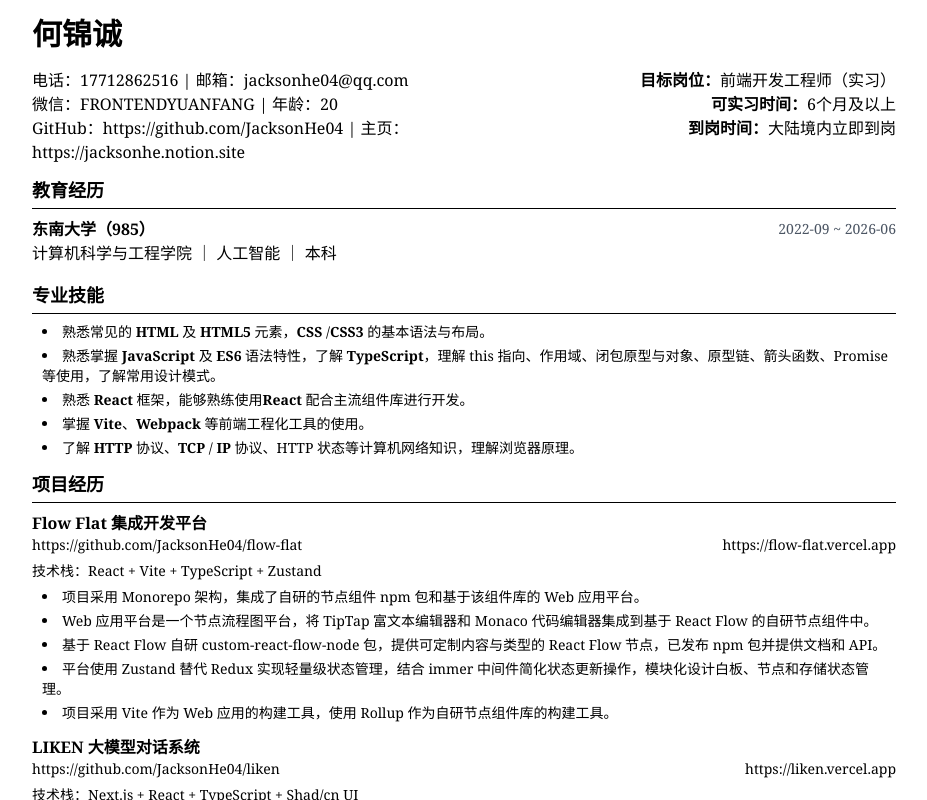
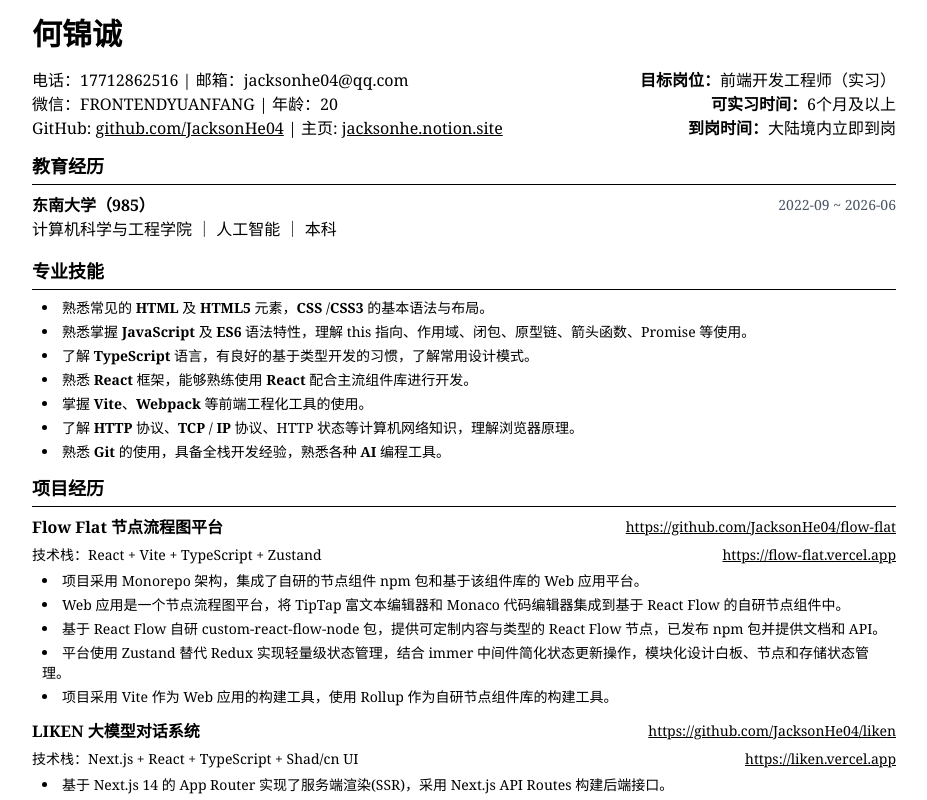
Before and after one commit to JacksonHe04/next-quick-resume, a Next.js app: page / in a window 1280 px wide. Shown: the top 800 px of the page, without its empty margins (176-1103 px from the left). Built offline with nearby package versions, Linux system fonts and the light colour scheme.

Commit message:
refactor(components): 优化组件样式和内容展示
更新Header组件链接样式并添加target属性
调整Projects组件布局和技术栈展示位置
精简Skills组件描述文本并添加新技能项
修改数据文件中的URL显示格式和项目描述

```diff
--- a/components/Header/data.json
+++ b/components/Header/data.json
@@ -6,11 +6,11 @@
     "wechat": "FRONTENDYUANFANG",
     "age": "20",
     "github": {
-      "text": "https://github.com/JacksonHe04",
+      "text": "github.com/JacksonHe04",
       "url": "https://github.com/JacksonHe04"
     },
     "homepage": {
-      "text": "https://jacksonhe.notion.site",
+      "text": "jacksonhe.notion.site",
       "url": "https://jacksonhe.notion.site"
     }
   },
--- a/components/Header/index.tsx
+++ b/components/Header/index.tsx
@@ -19,23 +19,26 @@ export default function Header() {
             <a
               href={`mailto:${contact.email}`}
               className="text-black no-underline"
+              target="_blank"
             >
               {contact.email}
             </a>
           </p>
           <p>微信：{contact.wechat} | 年龄：{contact.age}</p>
           <p>
-            GitHub：
+            GitHub:&nbsp;
             <a
               href={contact.github.url}
-              className="text-black no-underline"
+              className="text-black underline"
+              target="_blank"
             >
               {contact.github.text}
             </a>
-            &nbsp;| 主页：
+            &nbsp;| 主页:&nbsp;
             <a
               href={contact.homepage.url}
-              className="text-black no-underline"
+              className="text-black underline"
+              target="_blank"
             >
               {contact.homepage.text}
             </a>
--- a/components/Projects/data.json
+++ b/components/Projects/data.json
@@ -2,13 +2,13 @@
   "title": "项目经历",
   "items": [
     {
-      "name": "Flow Flat 集成开发平台",
+      "name": "Flow Flat 节点流程图平台",
       "github": "https://github.com/JacksonHe04/flow-flat",
       "demo": "https://flow-flat.vercel.app",
       "techStack": "React + Vite + TypeScript + Zustand",
       "features": [
         "项目采用 Monorepo 架构，集成了自研的节点组件 npm 包和基于该组件库的 Web 应用平台。",
-        "Web 应用平台是一个节点流程图平台，将 TipTap 富文本编辑器和 Monaco 代码编辑器集成到基于 React Flow 的自研节点组件中。",
+        "Web 应用是一个节点流程图平台，将 TipTap 富文本编辑器和 Monaco 代码编辑器集成到基于 React Flow 的自研节点组件中。",
         "基于 React Flow 自研 custom-react-flow-node 包，提供可定制内容与类型的 React Flow 节点，已发布 npm 包并提供文档和 API。",
         "平台使用 Zustand 替代 Redux 实现轻量级状态管理，结合 immer 中间件简化状态更新操作，模块化设计白板、节点和存储状态管理。",
         "项目采用 Vite 作为 Web 应用的构建工具，使用 Rollup 作为自研节点组件库的构建工具。"
@@ -32,10 +32,10 @@
     {
       "name": "东南大学 PALM 实验室研究生招生系统",
       "github": "https://github.com/JacksonHe04/palm-ams",
-      "demo": "https://palm-ams.vercel.app",
+      "demo": "http://139.155.248.15",
       "techStack": "Vue 3 + TypeScript + Vite + Pinia + Element Plus UI + Django + MySQL",
       "features": [
-        "基于 Vue Router 实现前端路由系统，通过全局导航守卫实现后台管理权限控制，并结合动态导入实现所有路由组件的按需加载。",
+        "基于 Vue Router 实现前端路由系统，通过全局导航守卫实现后台管理权限控制，并结合动态导入实现路由组件的按需加载。",
         "对 Axios 进行二次封装，集成请求拦截器、自动注入 Token、统一错误处理及 ElMessage 提示。",
         "使用 Tailwind CSS 进行原子化 CSS 开发，实现多屏响应式布局，并通过 SCSS 预处理器定制主题。",
         "在系统迭代中，用 TypeScript 替换 JavaScript，增强代码健壮性与可维护性。",
--- a/components/Projects/index.tsx
+++ b/components/Projects/index.tsx
@@ -18,29 +18,27 @@ interface ProjectData {
 function ProjectItem({ project }: { project: ProjectData }) {
   return (
     <div className="mb-3">
-      <div className="flex justify-between items-center">
+      <div className="flex justify-between items-center mb-1.5">
         <h3 className="font-bold text-base">{project.name}</h3>
-      </div>
-      <div className="flex justify-between mb-1.5 text-sm">
         <a
           href={project.github}
           target="_blank"
-          className="text-black no-underline"
+          className="text-black underline text-sm"
         >
           {project.github}
         </a>
+      </div>
+      <div className="flex justify-between mb-1.5 text-sm">
+        <p className="text-black text-sm">
+          技术栈：{project.techStack}
+        </p>
         <a
           href={project.demo}
           target="_blank"
-          className="text-black no-underline"
+          className="text-black underline"
         >
           {project.demo}
         </a>
-      </div>
-      <div className="my-1.5 text-gray-600 text-sm">
-        <p className="text-black mt-1 text-sm">
-          技术栈：{project.techStack}
-        </p>
       </div>
       <ul className="list-disc list-inside pl-2.5 ml-0 text-sm space-y-1">
         {project.features.map((feature, index) => (
--- a/components/Skills/data.json
+++ b/components/Skills/data.json
@@ -2,9 +2,11 @@
   "title": "专业技能",
   "items": [
     "熟悉常见的 <b>HTML</b> 及 <b>HTML5</b> 元素，<b>CSS</b> /<b>CSS3</b> 的基本语法与布局。",
-    "熟悉掌握 <b>JavaScript</b> 及 <b>ES6</b> 语法特性，了解 <b>TypeScript</b>，理解 this 指向、作用域、闭包原型与对象、原型链、箭头函数、Promise 等使用，了解常用设计模式。",
-    "熟悉 <b>React</b> 框架，能够熟练使用<b>React</b> 配合主流组件库进行开发。",
+    "熟悉掌握 <b>JavaScript</b> 及 <b>ES6</b> 语法特性，理解 this 指向、作用域、闭包、原型链、箭头函数、Promise 等使用。",
+    "了解 <b>TypeScript</b> 语言，有良好的基于类型开发的习惯，了解常用设计模式。",
+    "熟悉 <b>React</b> 框架，能够熟练使用 <b>React</b> 配合主流组件库进行开发。",
     "掌握 <b>Vite</b>、<b>Webpack</b> 等前端工程化工具的使用。",
-    "了解 <b>HTTP</b> 协议、<b>TCP</b> / <b>IP</b> 协议、HTTP 状态等计算机网络知识，理解浏览器原理。"
+    "了解 <b>HTTP</b> 协议、<b>TCP</b> / <b>IP</b> 协议、HTTP 状态等计算机网络知识，理解浏览器原理。",
+    "熟悉 <b>Git</b> 的使用，具备全栈开发经验，熟悉各种 <b>AI</b> 编程工具。"
   ]
 }
```
